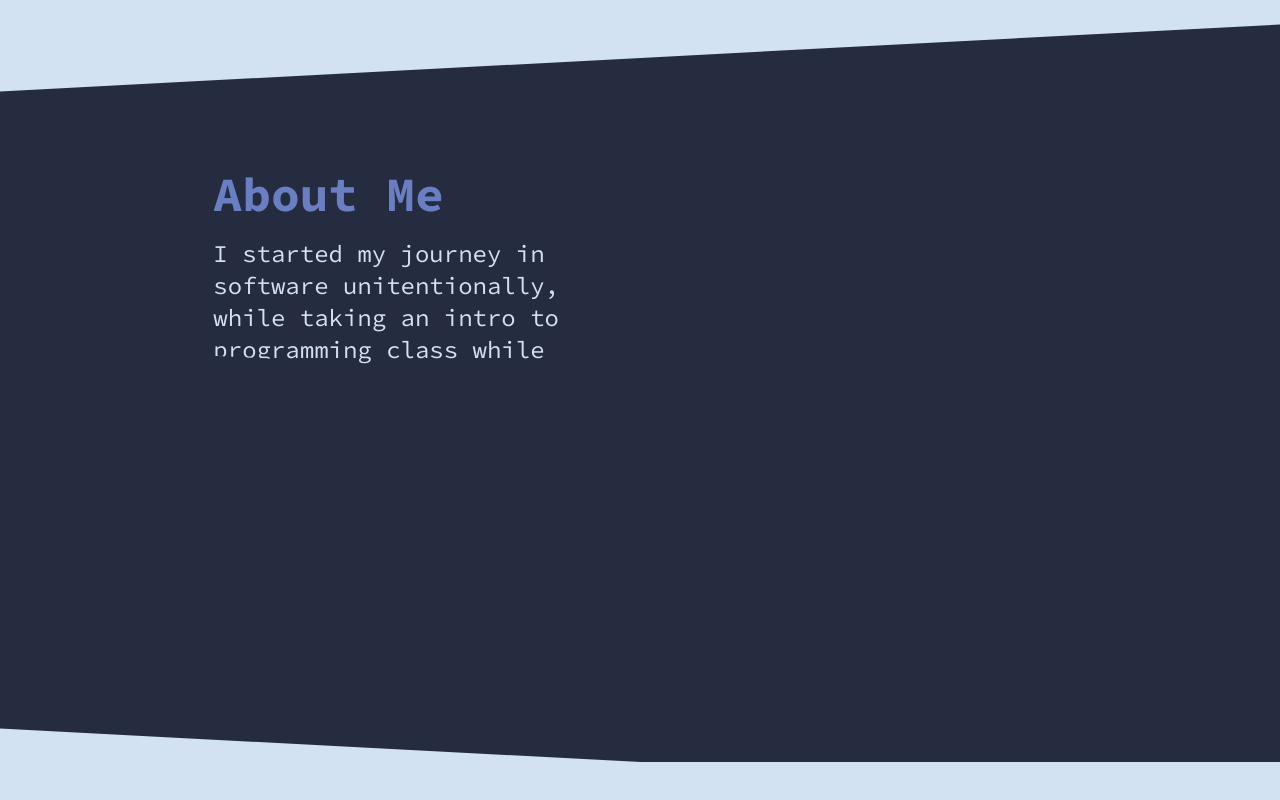
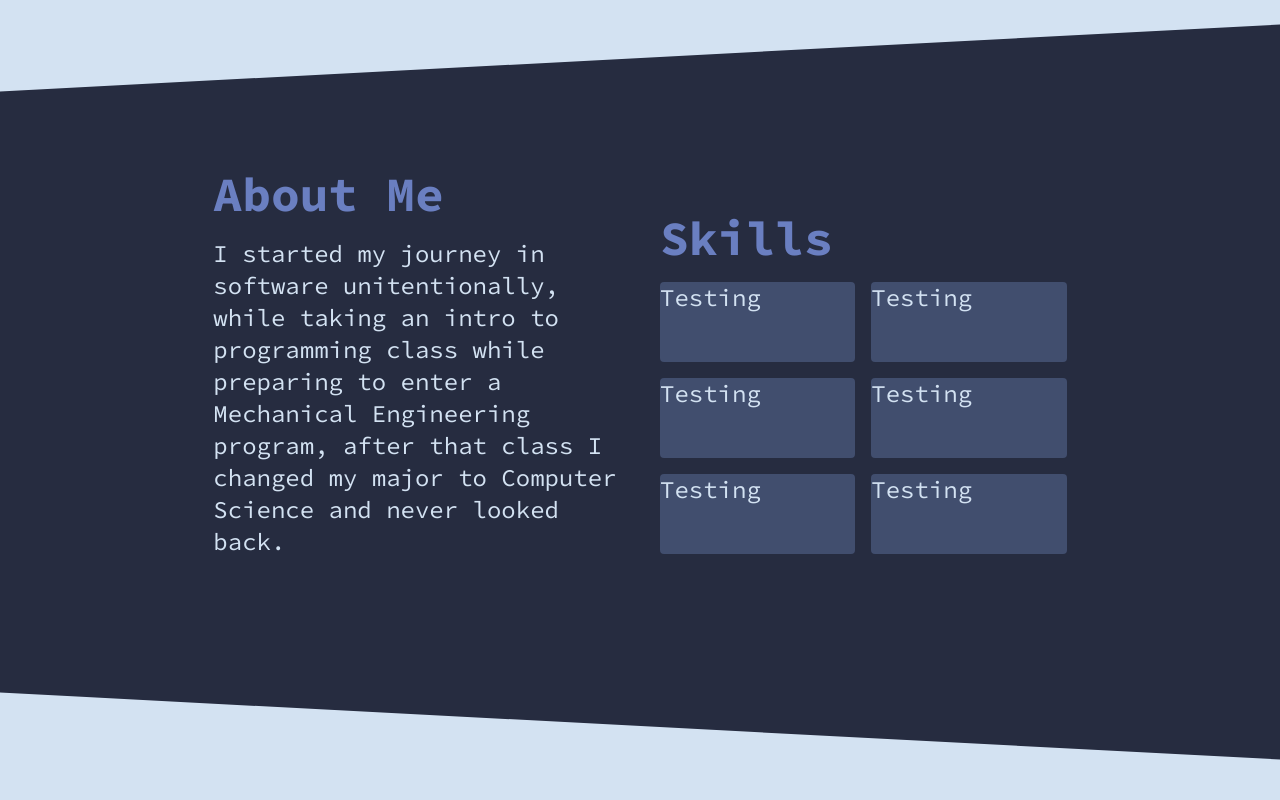
Before and after one commit to jzm1151/portfolio, a React (Vite) app: page / in a window 1280 px wide. Shown: the part 574-1374 px from the top of the page. Before the commit the page ends 1336 px from the top, so only its background shows below. Built offline with nearby package versions, Linux system fonts and the light colour scheme.

Commit message:
push add a skills section

```diff
--- a/src/App.css
+++ b/src/App.css
@@ -8,5 +8,6 @@ body, html {
 }
 
 body {
+    min-height: 100vh;
     position: relative;
 }
--- a/src/Pages/HomePage.tsx
+++ b/src/Pages/HomePage.tsx
@@ -12,15 +12,26 @@ function HomePage() {
         </section>
         <section className='relative'>
           <div className='bg-gray-blue-950 h-80 w-full -skew-y-3 absolute top-0'></div>
-          <div className='bg-gray-blue-950 h-80 translate-y-28 z-40'>
-            <div className='grid ml-5 mr-5 my-14 md:grid-cols-2 md:mx-auto md:my-28 md:w-11/12 lg:w-9/12 lg:my-32 xl:w-8/12 xl:my-36'>
-              <div className='col-span-2 md:col-span-1'>
-                <h2 className='text-3xl font-bold text-gray-blue-600 mb-3 md:mb-5 md:text-4xl lg:text-5xl'>About Me</h2>
-                <p className='text-xl text-gray-blue-200 mb-7 md:mb-10 md:text-2xl'>I started my journey in software unitentionally, while taking an intro to programming class while preparing to enter a Mechanical Engineering program, after that class I changed my major to Computer Science and never looked back. </p>
+          <div className='bg-gray-blue-950 translate-y-28 z-40'>
+            <div className='grid ml-5 mr-5 my-14 gap-10 md:grid-cols-2 md:mx-auto md:my-28 md:w-11/12 lg:w-9/12 lg:my-32 xl:w-8/12 xl:my-36'>
+              <div className='col-span-2 md:col-span-1 self-center'>
+                <h2 className='text-3xl font-bold text-gray-blue-600 mb-3 md:mb-5 md:text-4xl lg:text-5xl' id='about'>About Me</h2>
+                <p className='text-xl text-gray-blue-200 mb-7 md:mb-10 md:text-2xl'>I started my journey in software unitentionally, while taking an intro to programming class while preparing to enter a Mechanical Engineering program, after that class I changed my major to Computer Science and never looked back.</p>
+              </div>
+              <div className='col-span-2 md:col-span-1 self-center'>
+                <h2 className='text-3xl font-bold text-gray-blue-600 mb-3 md:mb-5 md:text-4xl lg:text-5xl'>Skills</h2>
+                <div className='grid grid-cols-2 gap-4'>
+                  <div className='w-full h-20 bg-gray-blue-900 backdrop-blur-3xl rounded text-xl text-gray-blue-200 bold md:text-2xl'>Testing</div>
+                  <div className='w-full h-20 bg-gray-blue-900 backdrop-blur-3xl rounded text-xl text-gray-blue-200 bold md:text-2xl'>Testing</div>
+                  <div className='w-full h-20 bg-gray-blue-900 backdrop-blur-3xl rounded text-xl text-gray-blue-200 bold md:text-2xl'>Testing</div>
+                  <div className='w-full h-20 bg-gray-blue-900 backdrop-blur-3xl rounded text-xl text-gray-blue-200 bold md:text-2xl'>Testing</div>
+                  <div className='w-full h-20 bg-gray-blue-900 backdrop-blur-3xl rounded text-xl text-gray-blue-200 bold md:text-2xl'>Testing</div>
+                  <div className='w-full h-20 bg-gray-blue-900 backdrop-blur-3xl rounded text-xl text-gray-blue-200 bold md:text-2xl'>Testing</div>
+                </div>
               </div>
             </div>
           </div>
-          <div className='bg-gray-blue-950 h-96 skew-y-3'></div>
+          <div className='bg-gray-blue-950 skew-y-3 relative -z-10 h-40 md:h-52 md:-translate-y-28 lg:h-72 lg:-translate-y-48 2xl:-translate-y-52'></div>
         </section>
       </main>
     </>
```
